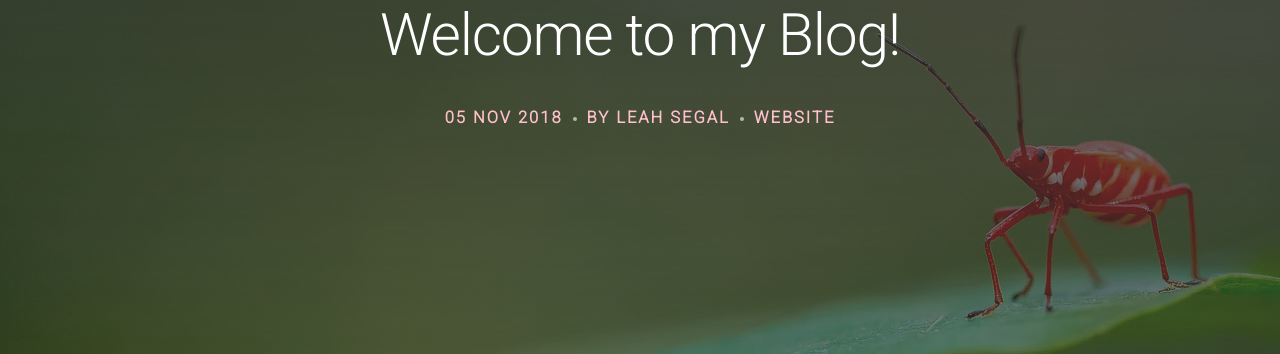
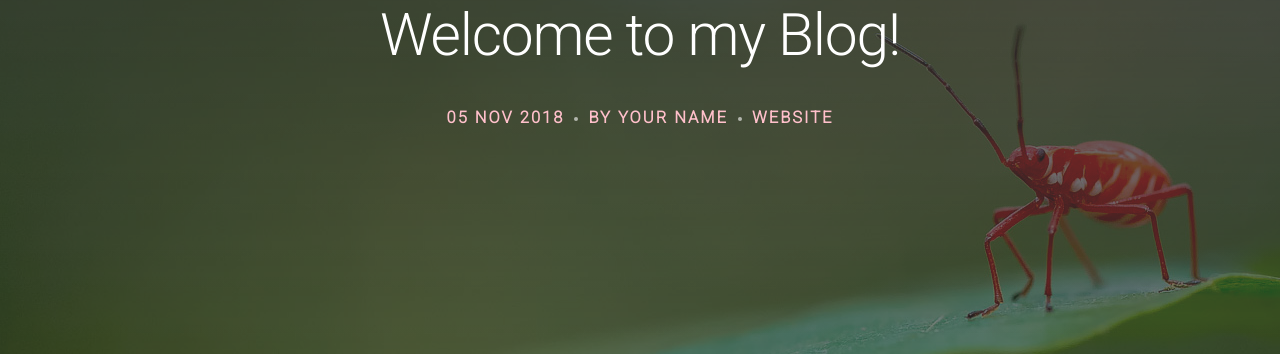
Before and after one commit to TanglesAndTwists/TanglesAndTwists.github.io, a Jekyll site: the page built from _posts/2018-11-05-first-blog-post.markdown, in a window 1280 px wide. Shown: the part 243-597 px from the top of the page. Built offline with Jekyll 4.4.1, drawn with Linux system fonts in a browser that asks for light colours; nearby versions of some CDN libraries; some web fonts are replaced; comment, search, counter and statistics services are not loaded; some of the changed lines change nothing that is shown.

Commit message:
Update _config.yml

```diff
--- a/_config.yml
+++ b/_config.yml
@@ -25,31 +25,28 @@ icon:                / # /assets/img/icon.png [best 300px X 300px]
 disqus:              tanglesandtwists # get it on https://disqus.com/admin/
 
 author:
-  name:              Leah Segal
-  url:               https://TanglesAndTwists.github.io
-  facebook:          profile.php?id=100009141895784&ref=br_tf
-  twitter:           segall2015
-  linkedin:          leah-segal-aa554a156
-  pinterest:         leahsegal15
-  instagram:         leah.creative
-
+  name:           	 your name
+  url:            	 your site url
+  facebook:          username
+  twitter:           username
+  google_plus:       username
+  linkedin:          username
+  dribbble:          username
+  pinterest:         username
+  kiva:              username
 
 fb_admins:           your facebook profile id
 fb_appid:            your facebook app id
 
 # Server
-destination:         ./_site
-exclude:             [".editorconfig", ".gitignore", "bower.json", "composer.json", "CONTRIBUTING.md", "CNAME", "LICENSE", "Gruntfile.js", "package.json", "node_modules", "README.md", "sass", "haml"]
-port:                9001
-
+destination:      	 ./_site
+exclude:          	 [".editorconfig", ".gitignore", "bower.json", "composer.json", "CONTRIBUTING.md", "CNAME", "LICENSE", "Gruntfile.js", "package.json", "node_modules", "README.md", "sass", "haml"]
+port:             	 9001
 
 defaults:
   -
     scope:
       path: "_posts"
-      type: "post"
+      type: "posts"
     values:
       layout: "default"
-      author: "Leah Segal"
-      permalink: /:categories/:month/:day/:year/:title.html
-      comments: true
```
